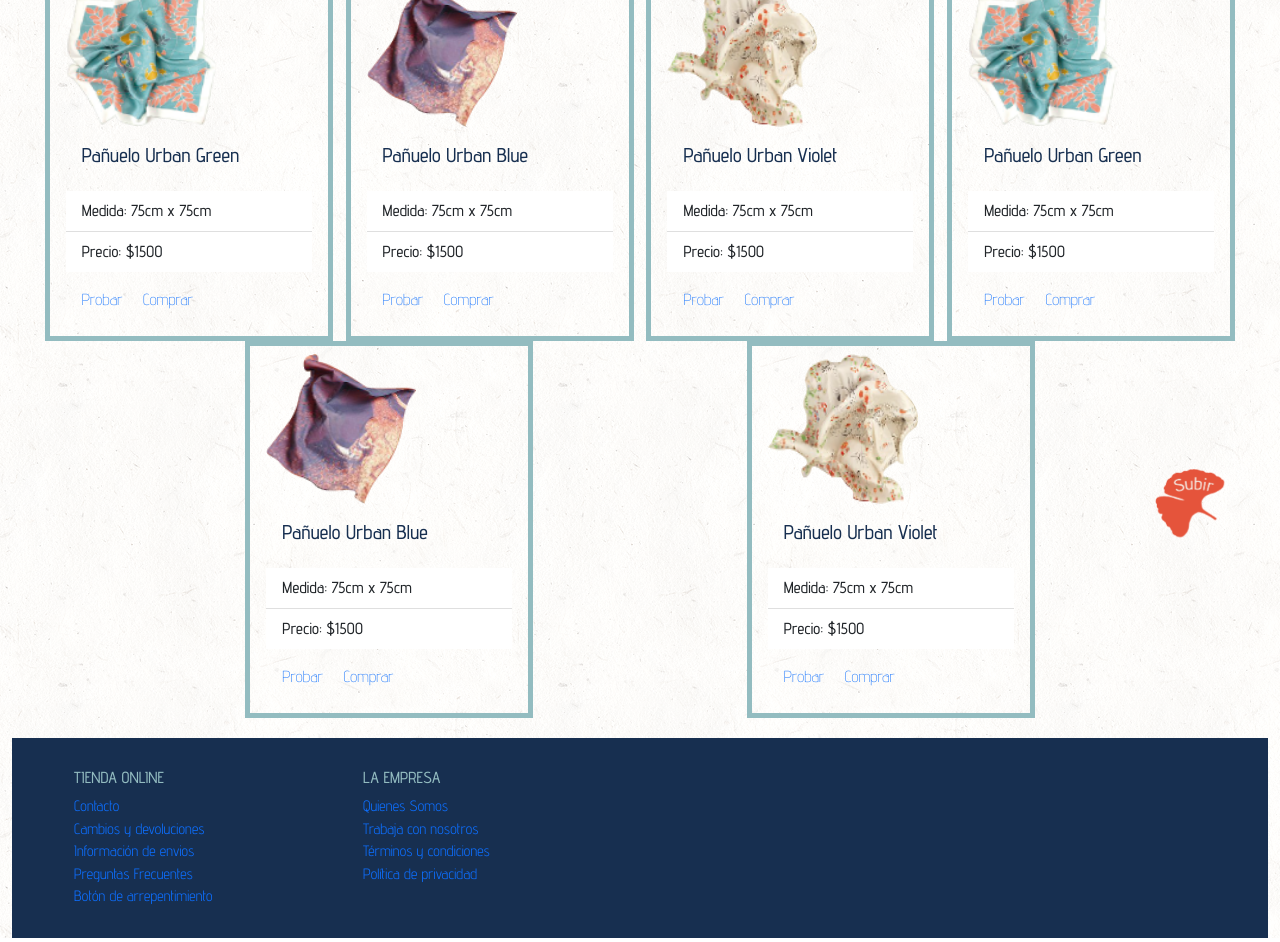
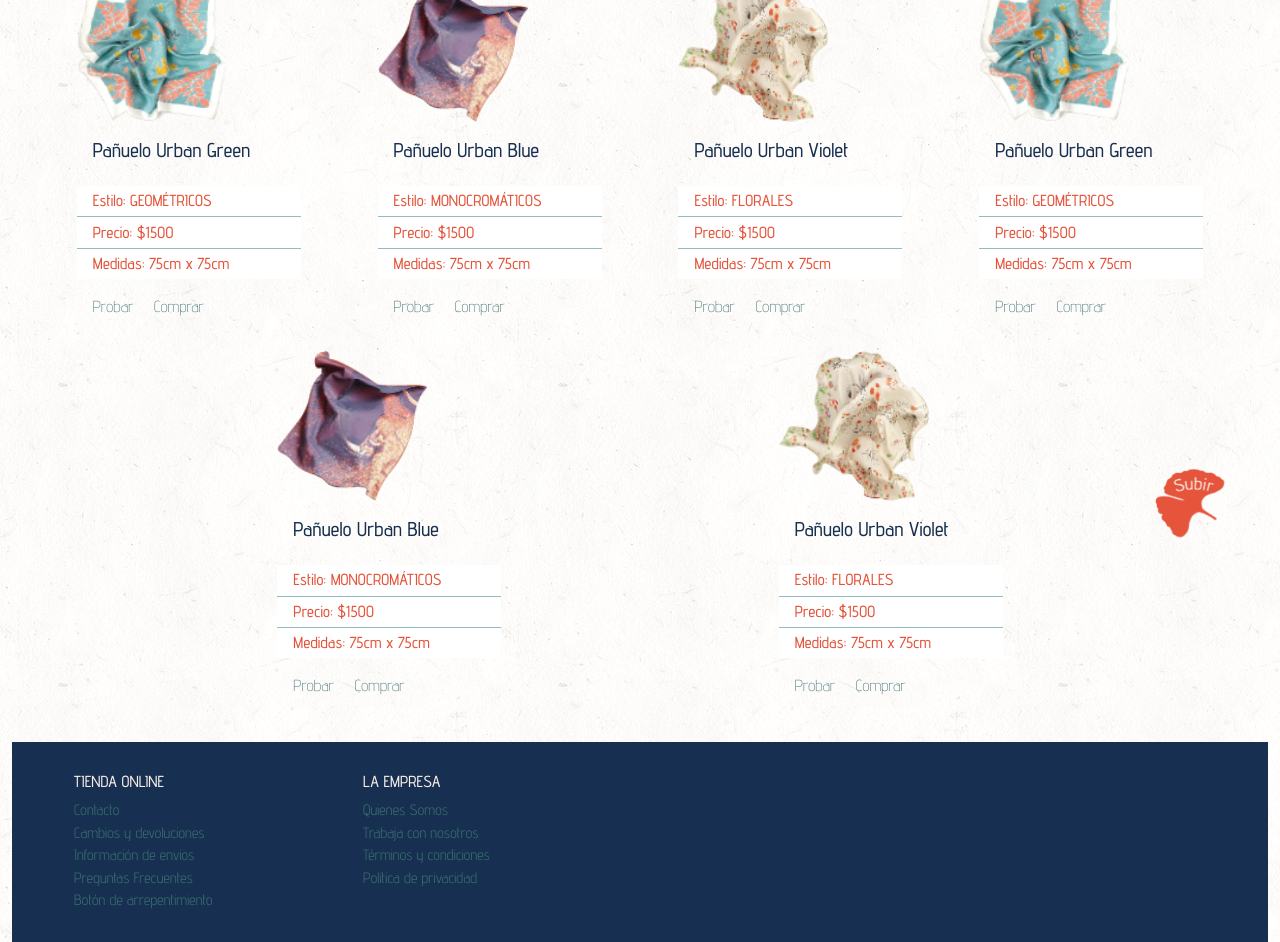
Before and after one commit to luciarebollo/YOURs, a plain HTML site: page paginas/estilos.html in a window 1280 px wide. Shown: the part 208-1150 px from the top of the page. Drawn offline with nearby package versions, Linux system fonts and the light colour scheme; a web font is replaced by a local one.

Commit message:
retoque esteticos

```diff
--- a/css/estilos.css
+++ b/css/estilos.css
@@ -21,6 +21,11 @@ ul{
 
 a{
     text-decoration: none;
+    color: #386B6E;
+}
+
+a:hover {
+    color: #E5533A;
 }
 
 ul{
@@ -37,12 +42,7 @@ ul{
     "suscripcion suscripcion suscripcion"
     "footer footer footer";
 }
-/* .headerImg{
-    grid-area: logo;
-}
-.header{
-    grid-area: header;
-} */
+
 .card{
     grid-area: card;
 }
@@ -151,6 +151,7 @@ ul{
     text-decoration: underline;
     color:#E5533A
 }
+
 .ruta{
     margin: 10px 10px 10px 30px;
     padding: 20px;
@@ -235,11 +236,11 @@ ul{
     width:200px;
     height: 200px;
 } */
-.btnPropioPanuelo{
+.btnPanuelo{
     background-color: #E5533A;
     color:#F7EEE8;
     height: 40px;
-    border-radius: 2rem;
+    border-radius: 3rem;
 }
 .pañueloA{
     /* background-image: url("../multimedia/PañueloA.png");
@@ -315,6 +316,10 @@ ul{
     justify-content: center;
 } */
 
+.form-check-input:checked {
+    background-color: #E5533A;
+    border-color: #386B6E;
+}
 /* NOSOTROS */
 
 .nosotros{
@@ -380,22 +385,37 @@ ul{
     text-decoration: none;
     border: 1px solid #93BCC0;
 } */
+.list-group-item {
+    position: relative;
+    display: block;
+    padding: 0.2rem 1rem;
+    color: #E5533A;
+    text-decoration: none;
+    background-color: none;
+    border: 2px solid #93BCC0;
+}
 .cardA {
     font-family: 'Advent Pro', sans-serif;
     font-weight: 200;
     position: relative;
     display:inline-block;
-    padding: 0.5rem 1rem;
+    align-items: center;
+    padding: 0.5rem 2rem;
     color: #172f50;
     text-decoration: none;
-    border: 5px solid #93BCC0;
+    /* border: 5px solid #93BCC0; */
 }
 .imgProductoA {
     width:150px;
     height: 150px;
-    align-self: center;
+    /* transition: width (2s), height (2s); */
 }
 
+.imgProductoA img:hover{
+    width: 200px;
+    height: 200px;
+    /* transform: scale(1.5); */
+}
 /* .cardProductoA{
     margin: 10px 50px 10px 50px;
 } */
@@ -413,10 +433,10 @@ ul{
     font-weight: 200;
     position: relative;
     display:inline-block;
-    padding: 0.5rem 1rem;
+    padding: 0.5rem 2rem;
     color: #172f50;
     text-decoration: none;
-    border: 5px solid #93BCC0;
+    /* border: 5px solid #93BCC0; */
 }
 .imgProductoB {
     width:150px;
@@ -437,10 +457,10 @@ ul{
     font-weight: 200;
     position: relative;
     display:inline-block;
-    padding: 0.5rem 1rem;
+    padding: 0.5rem 2rem;
     color: #172f50;
     text-decoration: none;
-    border: 5px solid #93BCC0;
+    /* border: 5px solid #93BCC0; */
 }
 .imgProductoC {
     width:150px;
@@ -457,6 +477,21 @@ ul{
 .preguntasProbador{
     margin: 20px;
     padding: 20px;
+}
+
+.imgProbador{
+    height: 300px;
+    margin: 10px;
+}
+
+/* .estiloPropioBoton{
+    background-color: #93BCC0;
+    color:#386B6E
+} */
+.accordion-button:not(.collapsed) {
+    color: #386B6E;
+    background-color: #93BCC0;
+    box-shadow: inset 0 -1px 0 rgb(0 0 0 / 13%);
 }
 /* NEWS */
 
@@ -491,6 +526,7 @@ ul{
     margin: 30px 0px 30px;
     padding: 20px;
     border:7px double #172f50;
+    box-shadow: 2px 2px 5px #999
 }
 .noticiaA zoomA{
     width: 250px;
@@ -518,6 +554,7 @@ ul{
     margin: 30px 0px 30px;
     padding: 20px;
     border:7px double #172f50;
+    box-shadow: 2px 2px 5px #999
 }
 .noticiaB zoomB{
     width: 250px;
@@ -546,6 +583,7 @@ ul{
     margin: 30px 0px 30px;
     padding: 20px;
     border:7px double #172f50;
+    box-shadow: 2px 2px 5px #999
 }
 .noticiaC zoomC{
     width: 250px;
@@ -564,6 +602,7 @@ ul{
     width: 80px;
     height: 80px;
     z-index: 900;
+
 }
 
 /* FOOTER */
@@ -608,7 +647,7 @@ ul{
     justify-content: flex-start;
     font-size: 15px;
     /* padding: 0px 50px; */
-    color: #93BCC0
+    color: #F7EEE8
 }
 
 .laEmpresa {
@@ -617,7 +656,7 @@ ul{
     justify-content: flex-start;
     font-size: 15px;
     /* padding: 0px 50px; */
-    color: #93BCC0
+    color: #F7EEE8
 }
 
 @media screen and (max-width: 576px){
--- a/paginas/estilos.html
+++ b/paginas/estilos.html
@@ -79,8 +79,9 @@
                     <h5 class="card-title">Pañuelo Urban Green</h5>
                 </div>
                 <ul class="list-group list-group-flush">
-                    <li class="list-group-item">Medida: 75cm x 75cm</li>
+                    <li class="list-group-item">Estilo: GEOMÉTRICOS</li>
                     <li class="list-group-item">Precio: $1500</li>
+                    <li class="list-group-item">Medidas: 75cm x 75cm</li>
                 </ul>
                 <div class="card-body">
                     <a href="#" class="card-link">Probar</a>
@@ -94,8 +95,9 @@
                     <h5 class="card-title">Pañuelo Urban Blue</h5>
                 </div>
                 <ul class="list-group list-group-flush">
-                    <li class="list-group-item">Medida: 75cm x 75cm</li>
+                    <li class="list-group-item">Estilo: MONOCROMÁTICOS</li>
                     <li class="list-group-item">Precio: $1500</li>
+                    <li class="list-group-item">Medidas: 75cm x 75cm</li>
                 </ul>
                 <div class="card-body">
                     <a href="#" class="card-link">Probar</a>
@@ -109,8 +111,9 @@
                     <h5 class="card-title">Pañuelo Urban Violet</h5>
                 </div>
                 <ul class="list-group list-group-flush">
-                    <li class="list-group-item">Medida: 75cm x 75cm</li>
+                    <li class="list-group-item">Estilo: FLORALES</li>
                     <li class="list-group-item">Precio: $1500</li>
+                    <li class="list-group-item">Medidas: 75cm x 75cm</li>
                 </ul>
                 <div class="card-body">
                     <a href="#" class="card-link">Probar</a>
@@ -123,8 +126,9 @@
                     <h5 class="card-title">Pañuelo Urban Green</h5>
                 </div>
                 <ul class="list-group list-group-flush">
-                    <li class="list-group-item">Medida: 75cm x 75cm</li>
+                    <li class="list-group-item">Estilo: GEOMÉTRICOS</li>
                     <li class="list-group-item">Precio: $1500</li>
+                    <li class="list-group-item">Medidas: 75cm x 75cm</li>
                 </ul>
                 <div class="card-body">
                     <a href="#" class="card-link">Probar</a>
@@ -138,8 +142,9 @@
                     <h5 class="card-title">Pañuelo Urban Blue</h5>
                 </div>
                 <ul class="list-group list-group-flush">
-                    <li class="list-group-item">Medida: 75cm x 75cm</li>
+                    <li class="list-group-item">Estilo: MONOCROMÁTICOS</li>
                     <li class="list-group-item">Precio: $1500</li>
+                    <li class="list-group-item">Medidas: 75cm x 75cm</li>
                 </ul>
                 <div class="card-body">
                     <a href="#" class="card-link">Probar</a>
@@ -153,8 +158,9 @@
                     <h5 class="card-title">Pañuelo Urban Violet</h5>
                 </div>
                 <ul class="list-group list-group-flush">
-                    <li class="list-group-item">Medida: 75cm x 75cm</li>
+                    <li class="list-group-item">Estilo: FLORALES</li>
                     <li class="list-group-item">Precio: $1500</li>
+                    <li class="list-group-item">Medidas: 75cm x 75cm</li>
                 </ul>
                 <div class="card-body">
                     <a href="#" class="card-link">Probar</a>
```
Also changed, not shown: index.html (+3 -3 lines), paginas/nosotros.html (+2 -2 lines), paginas/probador.html (+3 -2 lines), multimedia/AppTreatYourself.png (added), 2 other files.
